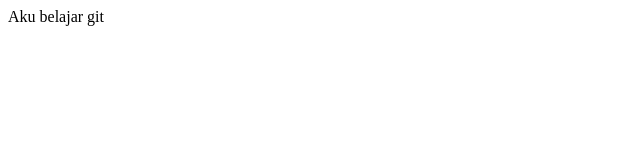
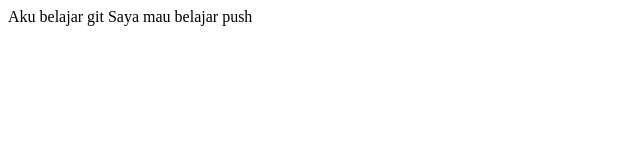
Before and after one commit to msayuti/latihan, a plain HTML site: page index.html in a window 1280 px wide. Shown: the whole page, without its empty margins (0-640 px from the left). Drawn offline with Linux system fonts and the light colour scheme.

Commit message:
penambahan kata-kata pada index.html

```diff
--- a/index.html
+++ b/index.html
@@ -5,5 +5,7 @@
   </head>
   <body>
     Aku belajar git
+
+    Saya mau belajar push
   </body>
 </html>
```
